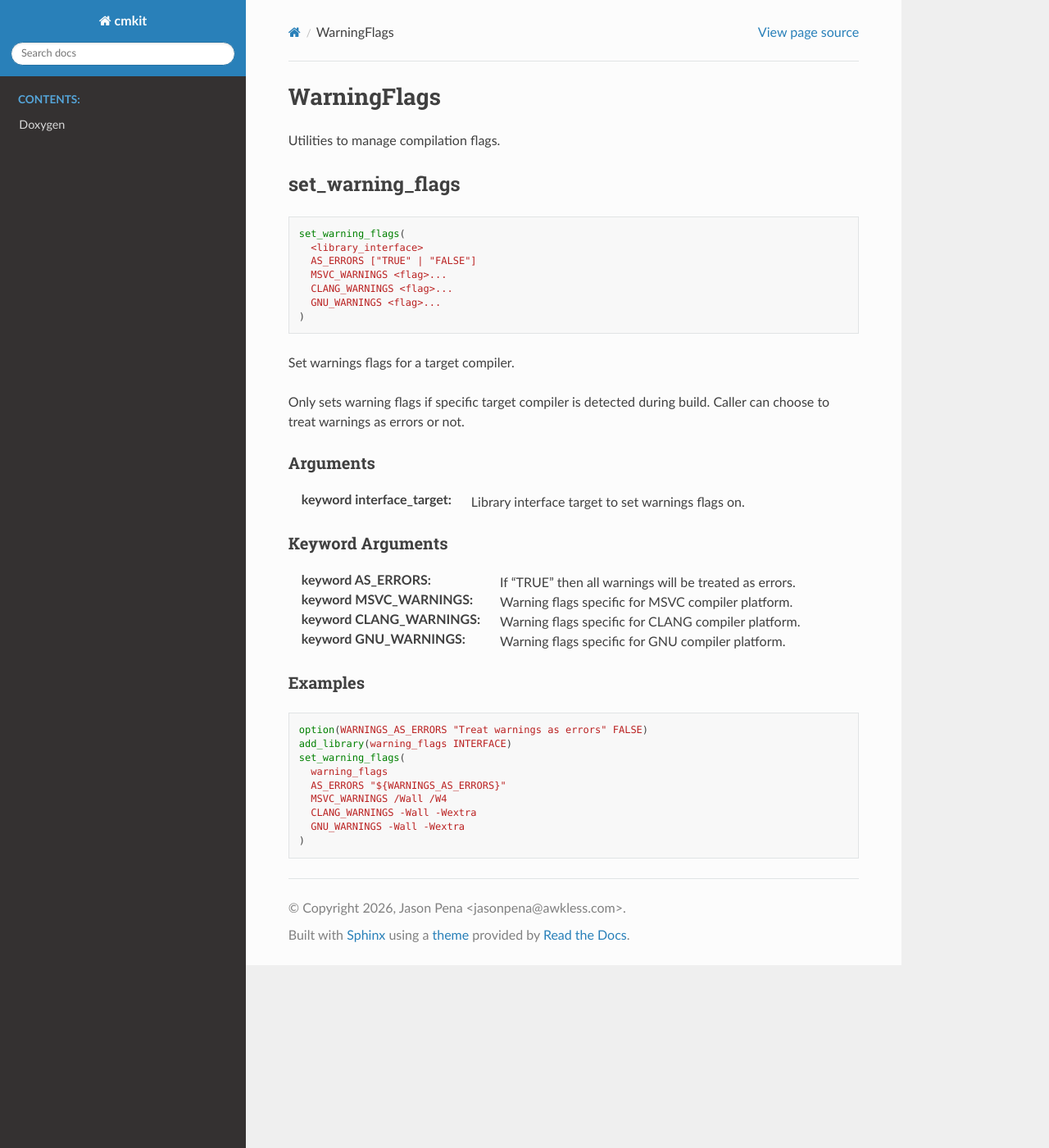
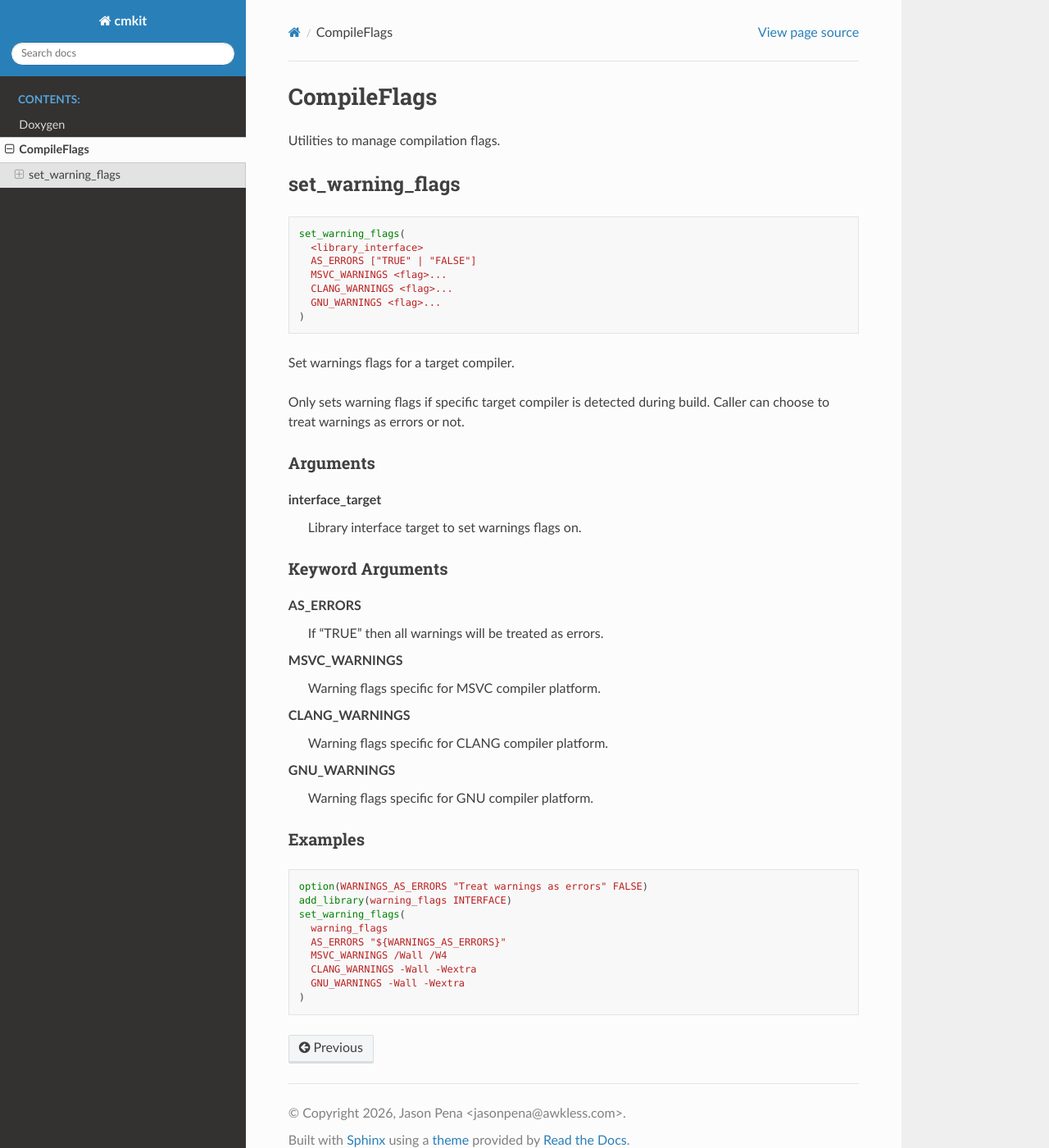
Before and after one commit to awkless/cmkit, a Sphinx documentation site: the page built from docs/source/CompileFlags.rst, in a window 1280 px wide and 1400 px high. Shown: the whole window at 82% size. Built offline with Sphinx 7.4.7 and the Read the Docs theme 3.1.0, drawn with Linux system fonts in a browser that asks for light colours.

Commit message:
refactor: rename `WarningFlags` to `CompileFlags`
This name change makes more sense, because I plan on adding other
functions to chnage other kinds of compilation flags besides warning
flags.

Signed-off-by: Jason Pena <jasonpena@awkless.com>

```diff
--- a/docs/source/WarningFlags.rst
+++ b/docs/source/CompileFlags.rst
@@ -1,4 +1,4 @@
-WarningFlags
+CompileFlags
 ============
 
 Utilities to manage compilation flags.
@@ -24,23 +24,23 @@ build. Caller can choose to treat warnings as errors or not.
 Arguments
 ---------
 
-:keyword interface_target:
- Library interface target to set warnings flags on.
+**interface_target**
+  Library interface target to set warnings flags on.
 
 Keyword Arguments
 -----------------
 
-:keyword AS_ERRORS:
- If "TRUE" then all warnings will be treated as errors.
+**AS_ERRORS**
+   If "TRUE" then all warnings will be treated as errors.
 
-:keyword MSVC_WARNINGS:
- Warning flags specific for MSVC compiler platform.
+**MSVC_WARNINGS**
+   Warning flags specific for MSVC compiler platform.
 
-:keyword CLANG_WARNINGS:
- Warning flags specific for CLANG compiler platform.
+**CLANG_WARNINGS**
+   Warning flags specific for CLANG compiler platform.
 
-:keyword GNU_WARNINGS:
- Warning flags specific for GNU compiler platform.
+**GNU_WARNINGS**
+   Warning flags specific for GNU compiler platform.
 
 Examples
 --------
--- a/docs/source/index.rst
+++ b/docs/source/index.rst
@@ -6,3 +6,4 @@ cmkit documentation
    :caption: Contents:
 
    Doxygen
+   CompileFlags
```
Also changed, not shown: docs/source/Doxygen.rst (+6 -6 lines), 2 other files.
